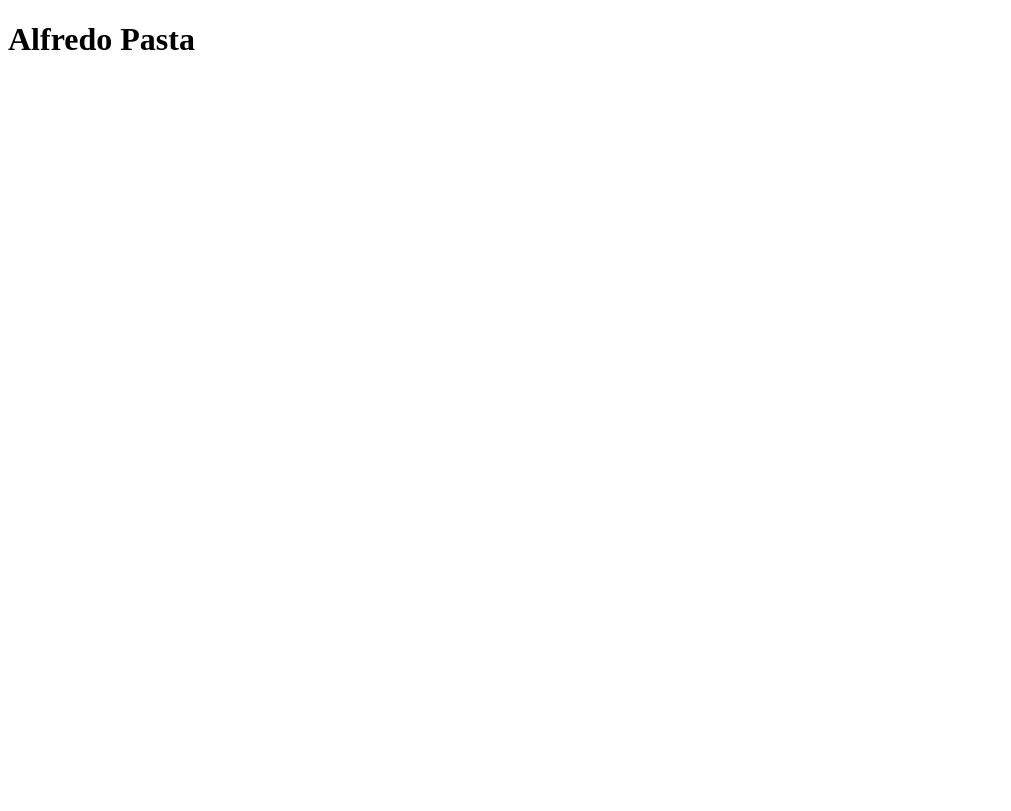
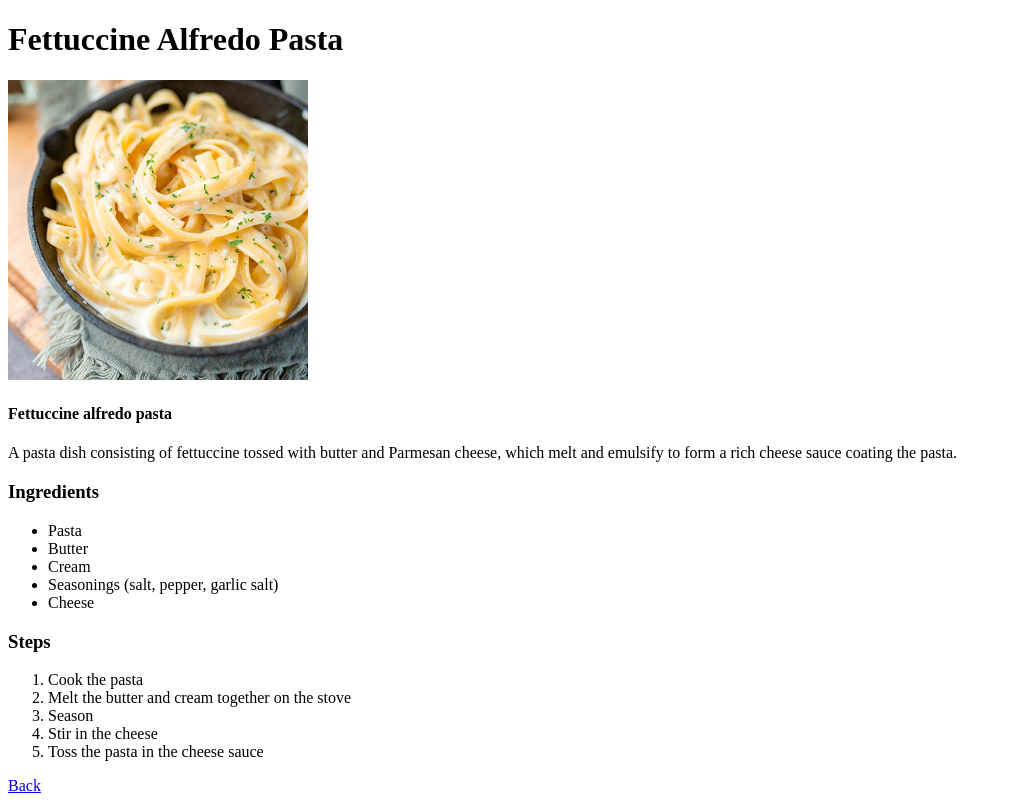
Before and after one commit to armandohdzc/odin-recipes, a plain HTML site: page recipes/alfredo.html in a window 1280 px wide. Shown: the whole page, without its empty margins (0-1011 px from the left). Drawn offline with Linux system fonts and the light colour scheme.

Commit message:
Finished gorditas and alfredo recipes

```diff
--- a/recipes/alfredo.html
+++ b/recipes/alfredo.html
@@ -3,9 +3,32 @@
 <head>
     <meta charset="UTF-8">
     <meta name="viewport" content="width=device-width, initial-scale=1.0">
-    <title>Alfredo Recipe</title>
+    <title>Fettuccine Alfredo Recipe</title>
 </head>
 <body>
-    <h1>Alfredo Pasta</h1>
+    <h1>Fettuccine Alfredo Pasta</h1>
+    <img src="../img/alfred.jpg" alt="Alfredo pasta" height="300" width="300">
+    <h4>Fettuccine alfredo pasta</h4>
+    <p>A pasta dish consisting of fettuccine tossed with butter and Parmesan cheese, which melt and emulsify to form a rich cheese sauce coating the pasta.</p>
+
+    <h3>Ingredients</h3>
+    <ul>
+        <li>Pasta</li>
+        <li>Butter</li>
+        <li>Cream</li>
+        <li>Seasonings (salt, pepper, garlic salt)</li>
+        <li>Cheese</li>
+    </ul>
+
+    <h3>Steps</h3>
+    <ol>
+        <li>Cook the pasta</li>
+        <li>Melt the butter and cream together on the stove</li>
+        <li>Season</li>
+        <li>Stir in the cheese</li>
+        <li>Toss the pasta in the cheese sauce</li>
+    </ol>
+
+    <p><a href="../index.html">Back</a></p>
 </body>
 </html>
```
Also changed, not shown: index.html (+1 -1 lines), recipes/gorditas.html (+23 -0 lines), img/alfred.jpg (added), img/gorditas.jpg (added).
